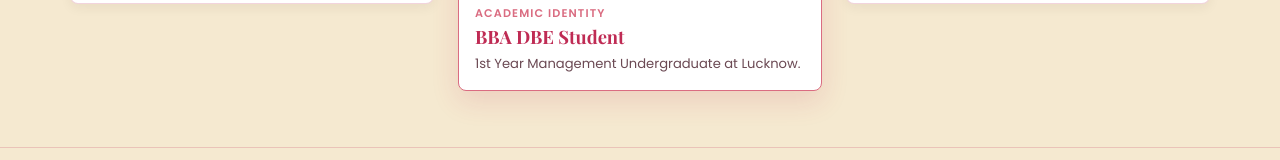
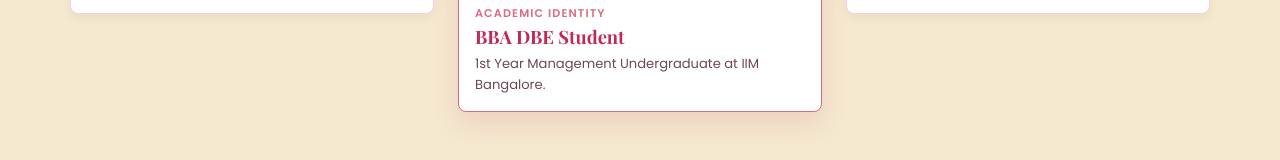
Before and after one commit to Palakshi-01/palakshi-portfolio, a plain HTML site: page index.html in a window 1280 px wide. Shown: the part 1118-1278 px from the top of the page. Drawn offline with nearby package versions, Linux system fonts and the light colour scheme; a web font is replaced by a local one.

Commit message:
Updated portfolio website files

```diff
--- a/index.html
+++ b/index.html
@@ -66,7 +66,7 @@
           </div>
         </div>
 
-        <!-- Photo 2: Portrait (Main Focus) -->
+        <!-- Photo 2: Portrait -->
         <div class="gallery-card featured-card">
           <div class="card-image">
             <img src="images/palakshi-portrait.png" alt="Palakshi Singh - Portrait">
@@ -74,7 +74,7 @@
           <div class="card-info">
             <span class="card-tag">Academic Identity</span>
             <h3>BBA DBE Student</h3>
-            <p>1st Year Management Undergraduate at Lucknow.</p>
+            <p>1st Year Management Undergraduate at IIM Bangalore.</p>
           </div>
         </div>
 
@@ -195,7 +195,7 @@
           </div>
         </div>
 
-        <!-- Card 2: Sprint & Relays (Center) -->
+        <!-- Card 2: Sprint & Relays -->
         <div class="sports-card">
           <div class="sports-img">
             <img src="images/sprint-collage.png" alt="Sprint and Relays Scrapbook Collage">
--- a/style.css
+++ b/style.css
@@ -1,13 +1,13 @@
 /* Main Colors and Variables */
 :root {
-  --color-primary: #BF2B54;        /* Raspberry */
-  --color-primary-dark: #8A1535;   /* Dark Raspberry */
-  --color-accent: #DA6C81;         /* Grapefruit pink */
+  --color-primary: #BF2B54;
+  --color-primary-dark: #8A1535;
+  --color-accent: #DA6C81;
   --color-accent-light: rgba(218, 108, 129, 0.15);
-  --color-bg: #F5E9D0;             /* Vanilla cream */
-  --color-card-bg: #FFFFFF;        /* White for cards */
-  --color-text: #381E26;           /* Main text color */
-  --color-text-muted: #6B4953;     /* Subtitle text */
+  --color-bg: #F5E9D0;
+  --color-card-bg: #FFFFFF;
+  --color-text: #381E26;
+  --color-text-muted: #6B4953;
   --color-border: rgba(191, 43, 84, 0.2);
 
   --font-heading: 'Playfair Display', Georgia, serif;
@@ -273,7 +273,6 @@ img {
   text-align: left;
 }
 
-/* Main focus on Palakshi's center portrait */
 .gallery-card.featured-card {
   border: 1.5px solid var(--color-accent);
   box-shadow: 0 10px 28px rgba(191, 43, 84, 0.14);
@@ -284,10 +283,9 @@ img {
   aspect-ratio: 4 / 3;
   border-radius: 6px;
   overflow: hidden;
-  background-color: #EBDCC9; /* Fallback before user adds pictures */
+  background-color: #EBDCC9;
 }
 
-/* Portrait ratio (4 tall by 3 wide) for the center photo */
 .gallery-card.featured-card .card-image {
   aspect-ratio: 3 / 4;
 }
@@ -436,7 +434,7 @@ img {
   width: 100%;
   aspect-ratio: 1 / 1;
   border-radius: 4px;
-  background-color: #EBDCC9; /* Fallback */
+  background-color: #EBDCC9;
   overflow: hidden;
 }
 
```
